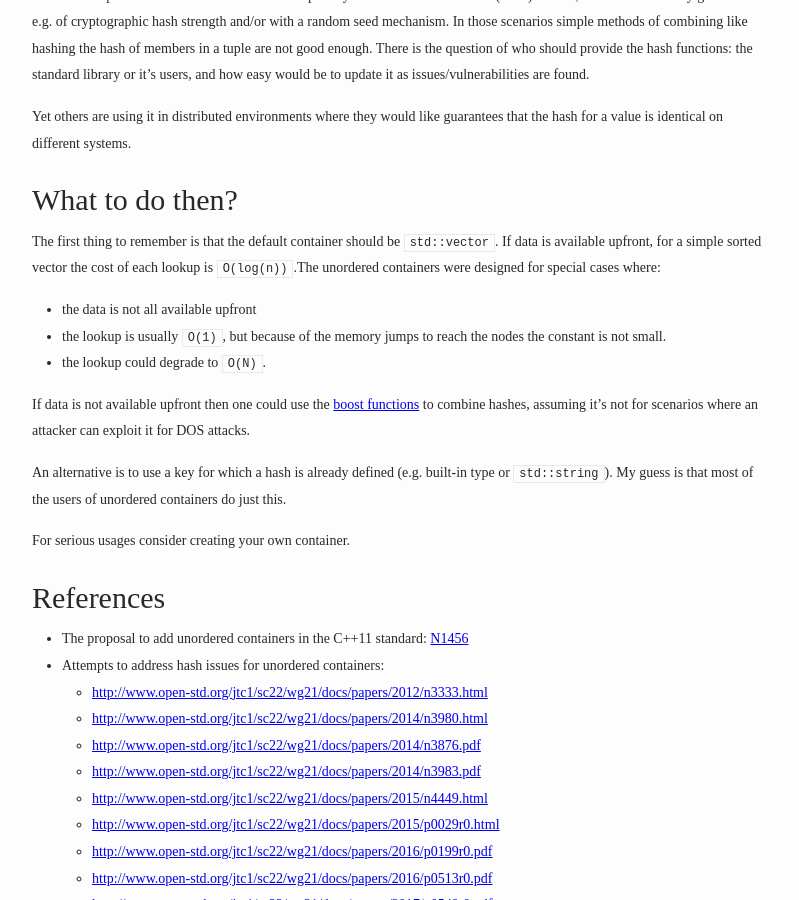
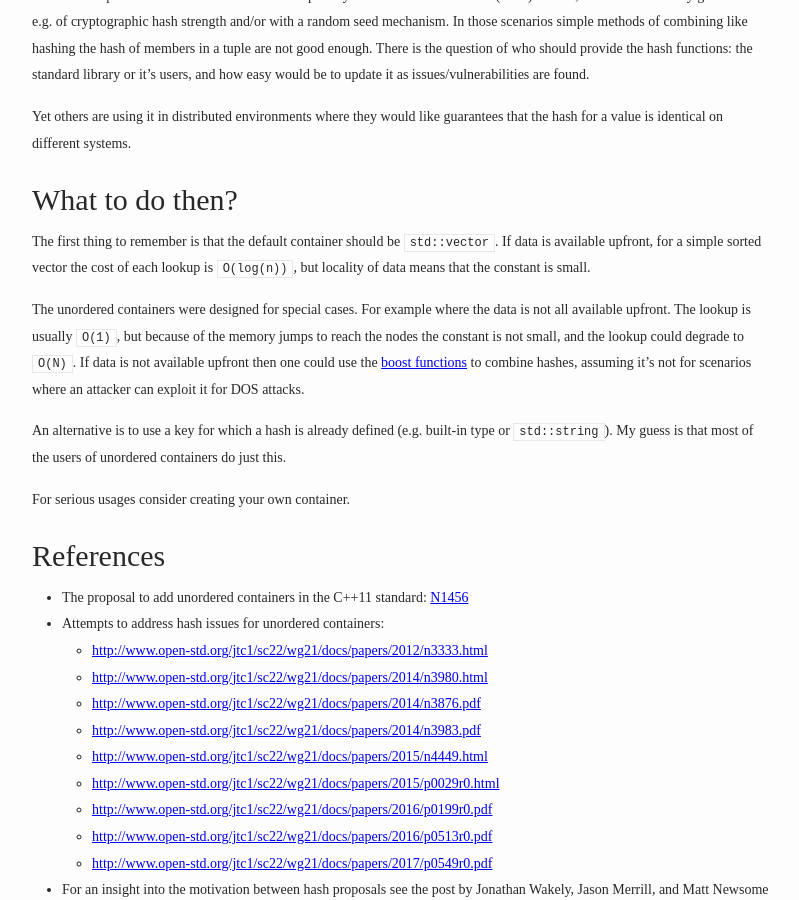
Before and after one commit to bajamircea/bajamircea.github.io, a Jekyll site: the page built from _posts/2017-06-09-unordered-hash.markdown, in a window 1280 px wide and 900 px high, scrolled down 1302 px. Shown: the whole window, without its empty margins (238-1037 px from the left). Built offline with Jekyll 4.4.1, drawn with Linux system fonts in a browser that asks for light colours; nearby versions of some CDN libraries.

Commit message:
Fix unordered hash paragraph

```diff
--- a/_posts/2017-06-09-unordered-hash.markdown
+++ b/_posts/2017-06-09-unordered-hash.markdown
@@ -74,16 +74,15 @@ guarantees that the hash for a value is identical on different systems.
 
 The first thing to remember is that the default container should be
 `std::vector`. If data is available upfront, for a simple sorted vector the
-cost of each lookup is `O(log(n))`.The unordered containers were designed for
-special cases where:
-- the data is not all available upfront
-- the lookup is usually `O(1)`, but because of the memory jumps to reach the
-  nodes the constant is not small.
-- the lookup could degrade to `O(N)`.
+cost of each lookup is `O(log(n))`, but locality of data means that the
+constant is small.
 
-If data is not available upfront then one could use the [boost
-functions][boost-hash] to combine hashes, assuming it's not for scenarios where
-an attacker can exploit it for DOS attacks.
+The unordered containers were designed for special cases. For example where the
+data is not all available upfront. The lookup is usually `O(1)`, but because of
+the memory jumps to reach the nodes the constant is not small, and the lookup
+could degrade to `O(N)`. If data is not available upfront then one could use
+the [boost functions][boost-hash] to combine hashes, assuming it's not for
+scenarios where an attacker can exploit it for DOS attacks.
 
 An alternative is to use a key for which a hash is already defined (e.g.
 built-in type or `std::string`). My guess is that most of the users of
```
